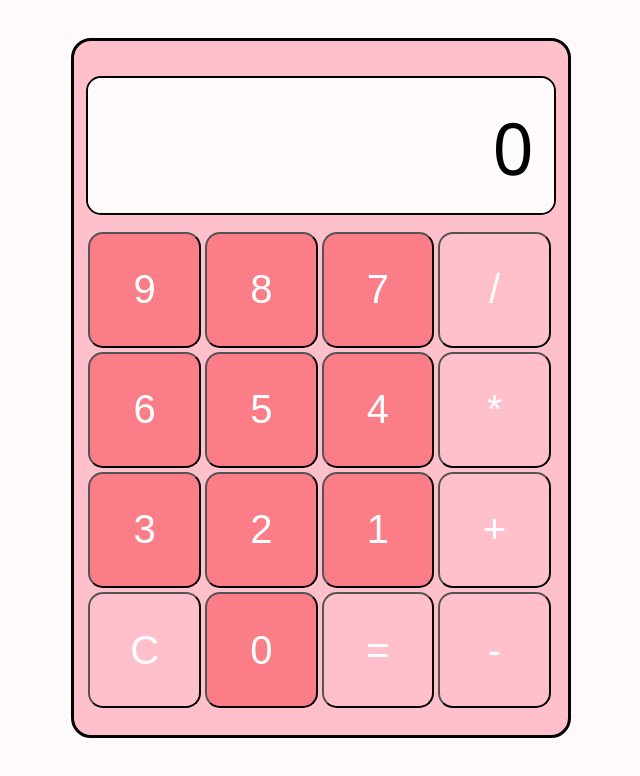
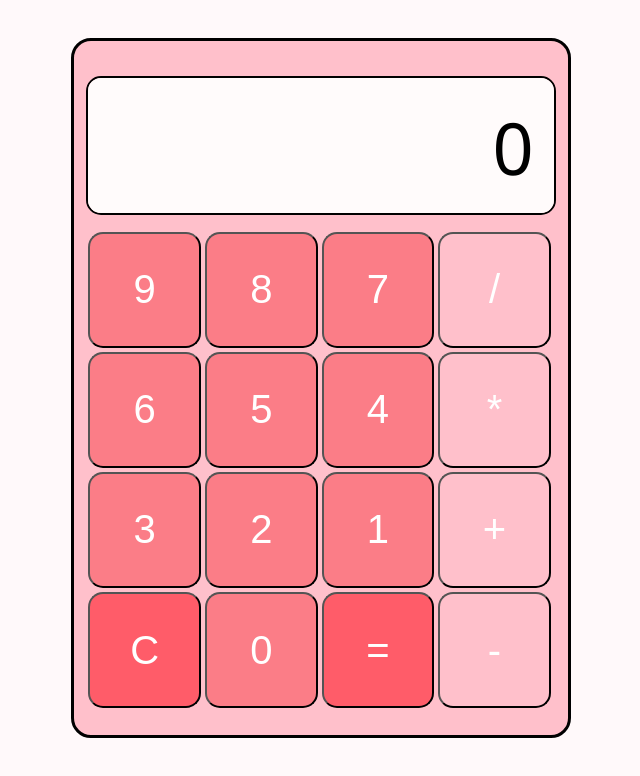
Before and after one commit to basaaj/calculator, a plain HTML site: page index.html in a window 1280 px wide. Shown: the whole page, without its empty margins (319-959 px from the left). Drawn offline with Linux system fonts and the light colour scheme.

Commit message:
Distinguish clear and equals button from operators

```diff
--- a/index.html
+++ b/index.html
@@ -23,9 +23,9 @@
             <button type="digit">2</button>
             <button type="digit">1</button>
             <button type="operator">+</button>
-            <button type="clear">C</button>
+            <button type="main" value="clear">C</button>
             <button type="digit">0</button>
-            <button type="equals">=</button>
+            <button type="main" value="equals">=</button>
             <button type="operator">-</button>
         </div>
     </div>
--- a/script.js
+++ b/script.js
@@ -4,8 +4,8 @@ let op = "";
 let currNum = '';
 let equalPressed = false;
 const display = document.querySelector('.display');
-const clear = document.querySelector('button[type="clear"]');
-const equals = document.querySelector('button[type="equals"]');
+const clear = document.querySelector('button[value="clear"]');
+const equals = document.querySelector('button[value="equals"]');
 const operators = document.querySelectorAll('button[type="operator"]');
 const digits = document.querySelectorAll('button[type="digit"]');
 
--- a/style.css
+++ b/style.css
@@ -58,3 +58,7 @@ button {
 button[type="digit"] {
     background-color: rgb(251, 125, 135);
 }
+
+button[type="main"] {
+    background-color: rgb(255, 92, 105);
+}
```
